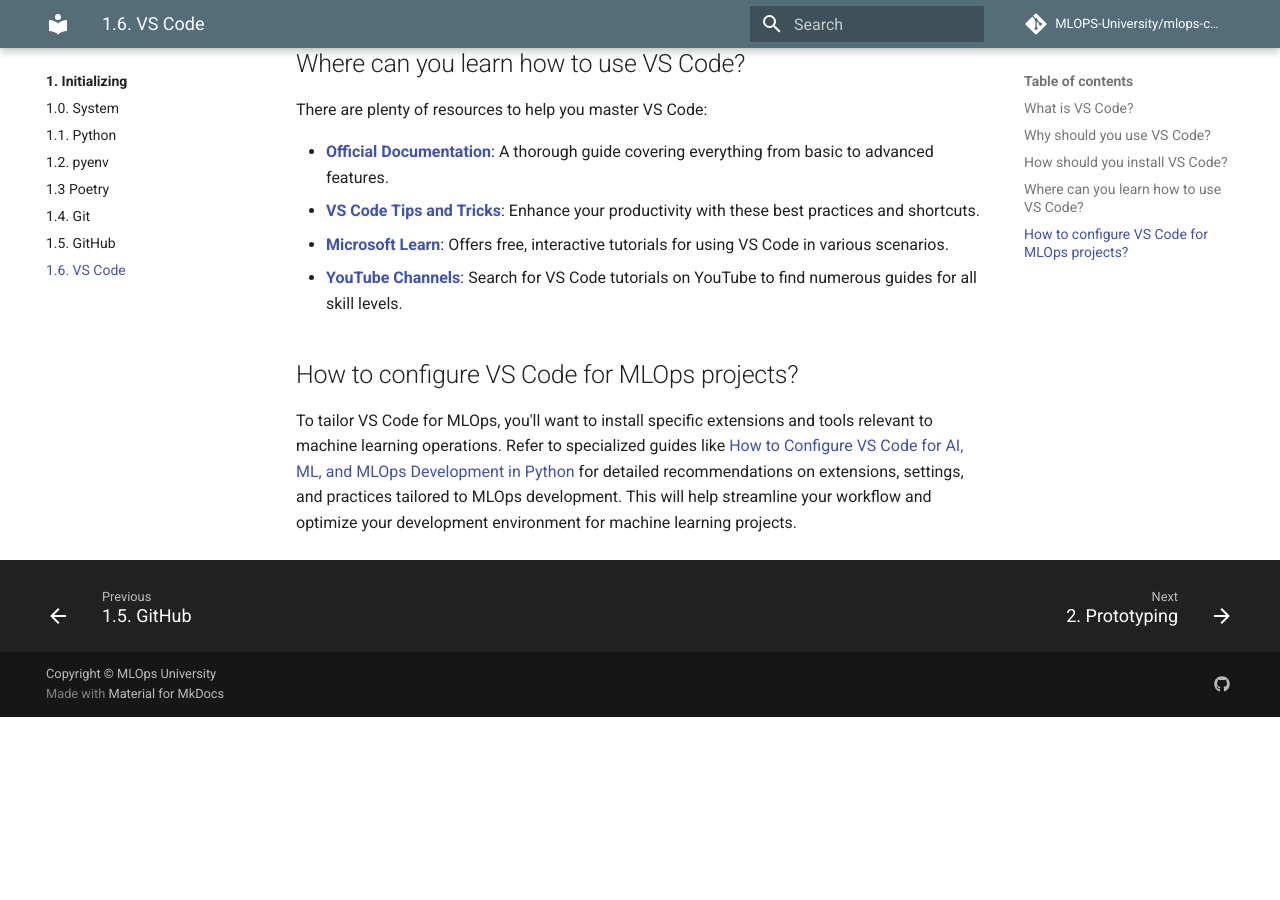
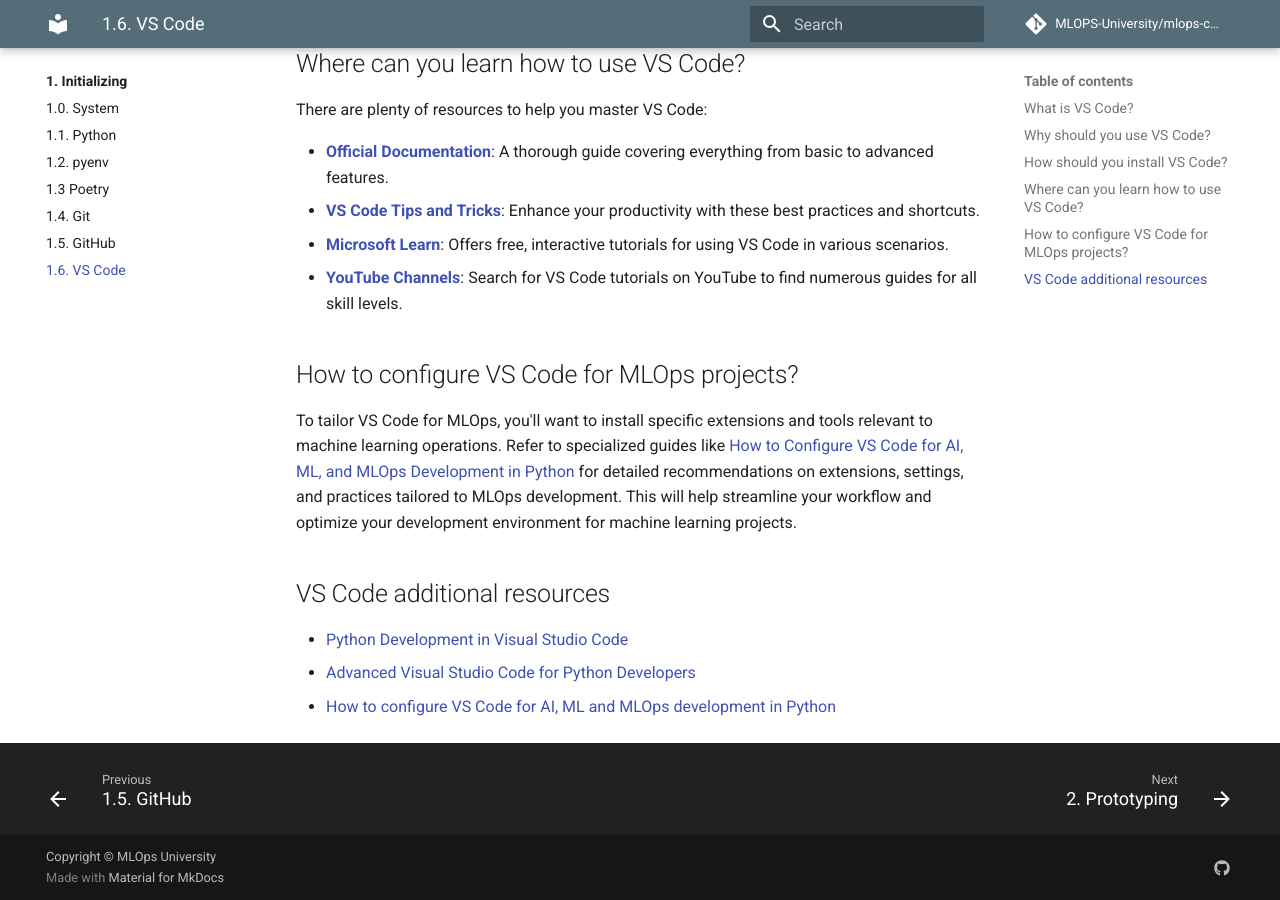
Before and after one commit to MLOps-Courses/mlops-coding-course, an MkDocs documentation site: the page built from docs/1. Initializing/1.6. VS Code.md, in a window 1280 px wide and 900 px high, scrolled down 1046 px. Built offline with MkDocs 1.6.1 and Material for MkDocs 9.7.7, drawn with Linux system fonts in a browser that asks for light colours; comment, search, counter and statistics services are not loaded; before the commit the page ends 1763 px from its top, so only the background shows below that.

Commit message:
added resources

```diff
--- a/docs/1. Initializing/1.6. VS Code.md
+++ b/docs/1. Initializing/1.6. VS Code.md
@@ -34,3 +34,9 @@
 ## How to configure VS Code for MLOps projects?
 
 To tailor VS Code for MLOps, you'll want to install specific extensions and tools relevant to machine learning operations. Refer to specialized guides like [How to Configure VS Code for AI, ML, and MLOps Development in Python](https://fmind.medium.com/how-to-configure-vs-code-for-ai-ml-and-mlops-development-in-python-%EF%B8%8F%EF%B8%8F-8582d8c6ea54) for detailed recommendations on extensions, settings, and practices tailored to MLOps development. This will help streamline your workflow and optimize your development environment for machine learning projects.
+
+## VS Code additional resources
+
+- [Python Development in Visual Studio Code](https://realpython.com/python-development-visual-studio-code/)
+- [Advanced Visual Studio Code for Python Developers](https://realpython.com/advanced-visual-studio-code-python/)
+- [How to configure VS Code for AI, ML and MLOps development in Python](https://fmind.medium.com/how-to-configure-vs-code-for-ai-ml-and-mlops-development-in-python-%EF%B8%8F%EF%B8%8F-8582d8c6ea54)
```
Also changed, not shown: docs/1. Initializing/1.1. Python.md (+6 -0 lines), docs/1. Initializing/1.2. pyenv.md (+4 -0 lines), docs/1. Initializing/1.3. Poetry.md (+4 -0 lines), docs/1. Initializing/1.4. git.md (+5 -0 lines), docs/1. Initializing/1.5. GitHub.md (+4 -0 lines).
